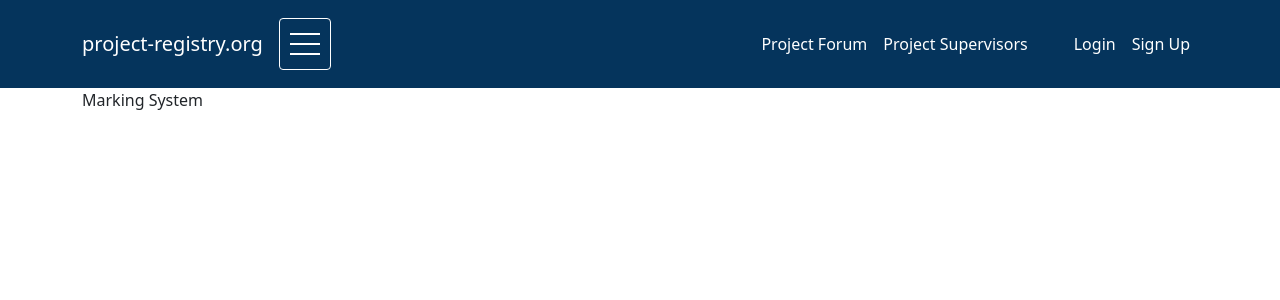
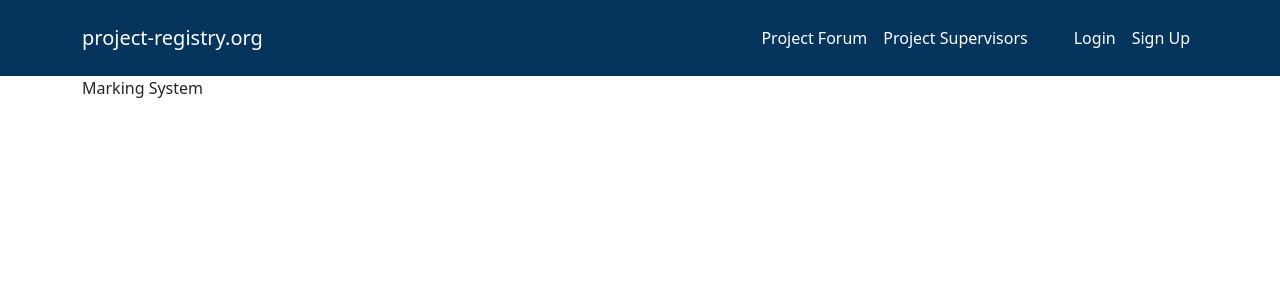
Before and after one commit to Appromode/front-end, a Next.js app: page / in a window 1280 px wide. Shown: the top 300 px of the page. Built offline with nearby package versions, Linux system fonts and the light colour scheme.

Commit message:
Fixed icon styles and removed border on focus

```diff
--- a/components/Navigation/styles.module.scss
+++ b/components/Navigation/styles.module.scss
@@ -13,7 +13,11 @@
     color: $default-white;
     border: 1px solid $default-white;
     padding: 10px;
-    display: flex;
+    font-size: inherit;
+  }
+
+  .navigationToggle:focus {
+    box-shadow: none;
   }
 
   a {
```
